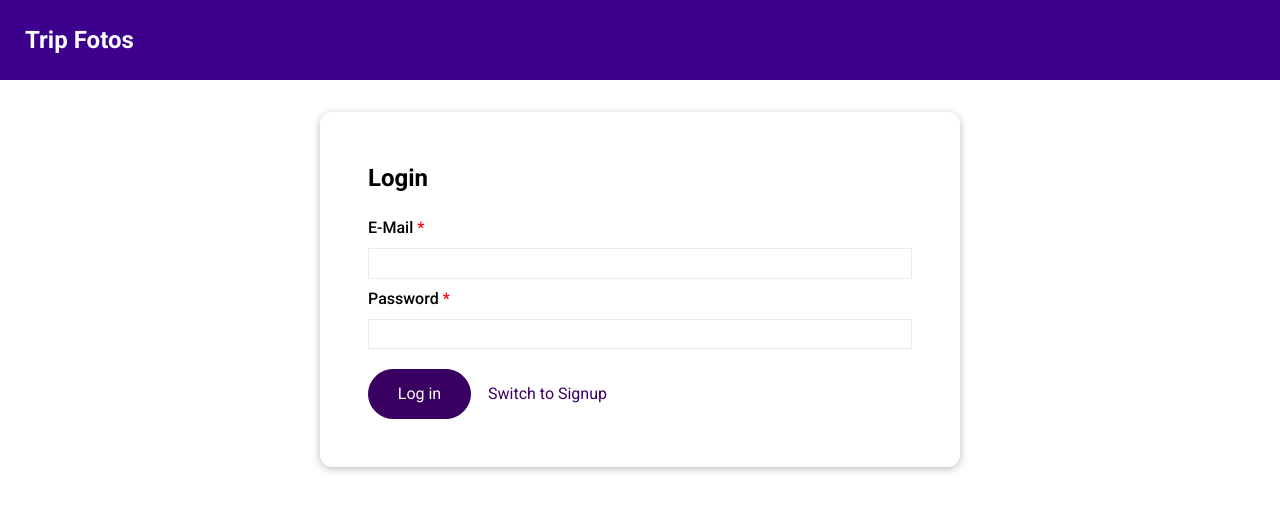
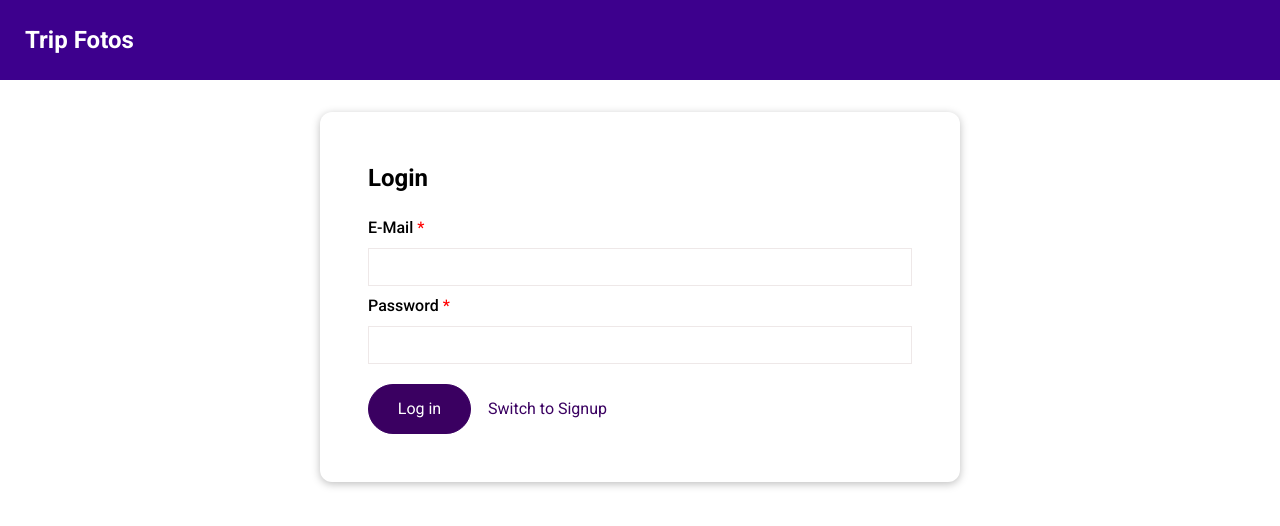
Before and after one commit to andres-codigo/trip-fotos-react, a React (Vite) app: page /authentication in a window 1280 px wide. Shown: the top 526 px of the page. Built offline with nearby package versions, Linux system fonts and the light colour scheme; no server answers.

Commit message:
Update _valid.scss
height css properties added to input element

```diff
--- a/src/styles/setup/mixins/form/valid/_valid.scss
+++ b/src/styles/setup/mixins/form/valid/_valid.scss
@@ -14,6 +14,7 @@
 	border: 1px solid variables.$color-silver;
 	display: block;
 	font: inherit;
+	height: 38px;
 	padding: 0.15rem;
 	width: 100%;
 
```
